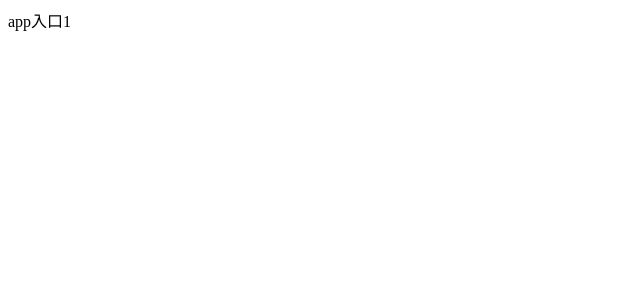
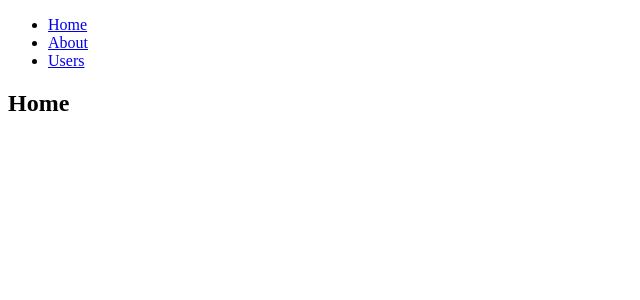
Before and after one commit to aibaotou/jiaxiao_mis, a React app: page / in a window 1280 px wide. Shown: the top 300 px of the page, without its empty margins (0-640 px from the left). Built offline with nearby package versions, Linux system fonts and the light colour scheme; the HTML template or start-up script is replaced by a standard one.

Commit message:
添加 react-router

```diff
--- a/package.json
+++ b/package.json
@@ -11,7 +11,8 @@
   },
   "dependencies": {
     "react": "^16.8.6",
-    "react-dom": "^16.8.6"
+    "react-dom": "^16.8.6",
+    "react-router-dom": "^5.0.1"
   },
   "devDependencies": {
     "@babel/core": "^7.5.0",
--- a/src/app.jsx
+++ b/src/app.jsx
@@ -1,21 +1,42 @@
 import React from 'react';
+import { BrowserRouter as Router, Route, Link } from 'react-router-dom';
 
-export default class App extends React.Component {
-  constructor() {
-    super();
-    this.state = {
-      count: 1,
-    };
-  }
+function Index() {
+  return <h2>Home</h2>;
+}
 
-  render() {
-    const { count } = this.state;
+function About() {
+  return <h2>About</h2>;
+}
 
-    return (
+function Users() {
+  return <h2>Users</h2>;
+}
+
+function AppRouter() {
+  return (
+    <Router>
       <div>
-        app入口
-        {count}
+        <nav>
+          <ul>
+            <li>
+              <Link to="/">Home</Link>
+            </li>
+            <li>
+              <Link to="/about/">About</Link>
+            </li>
+            <li>
+              <Link to="/users/">Users</Link>
+            </li>
+          </ul>
+        </nav>
+
+        <Route path="/" exact component={Index} />
+        <Route path="/about/" component={About} />
+        <Route path="/users/" component={Users} />
       </div>
-    );
-  }
+    </Router>
+  );
 }
+
+export default AppRouter;
```
Also changed, not shown: src/views/index.jsx (added, +21 -0 lines), src/views/index2.jsx (added, +21 -0 lines), 1 other file (tests, documents, lock files or other folders).
